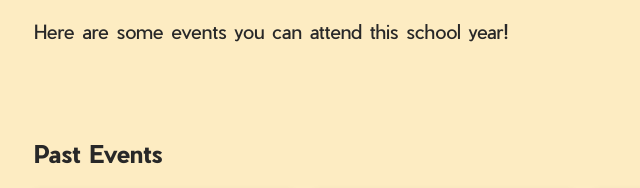
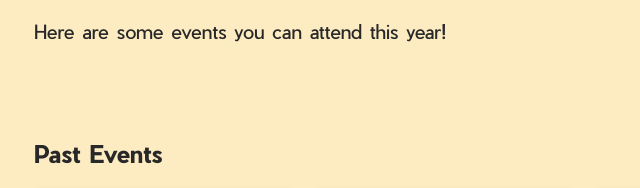
Before and after one commit to floridahackers/fh-platform, a website: page public/calendar.html in a window 1280 px wide. Shown: the part 215-403 px from the top of the page, 146-786 px from the left. Drawn offline with Linux system fonts and the light colour scheme.

Commit message:
minor change to test travis

```diff
--- a/public/calendar.html
+++ b/public/calendar.html
@@ -40,7 +40,7 @@
                 <div class="blurb">
                     <h1>Upcoming Events</h1>
                     <p>
-                        Here are some events you can attend this school year!
+                        Here are some events you can attend this year!
                     </p>
                 </div>
                 <div class="action">
```
